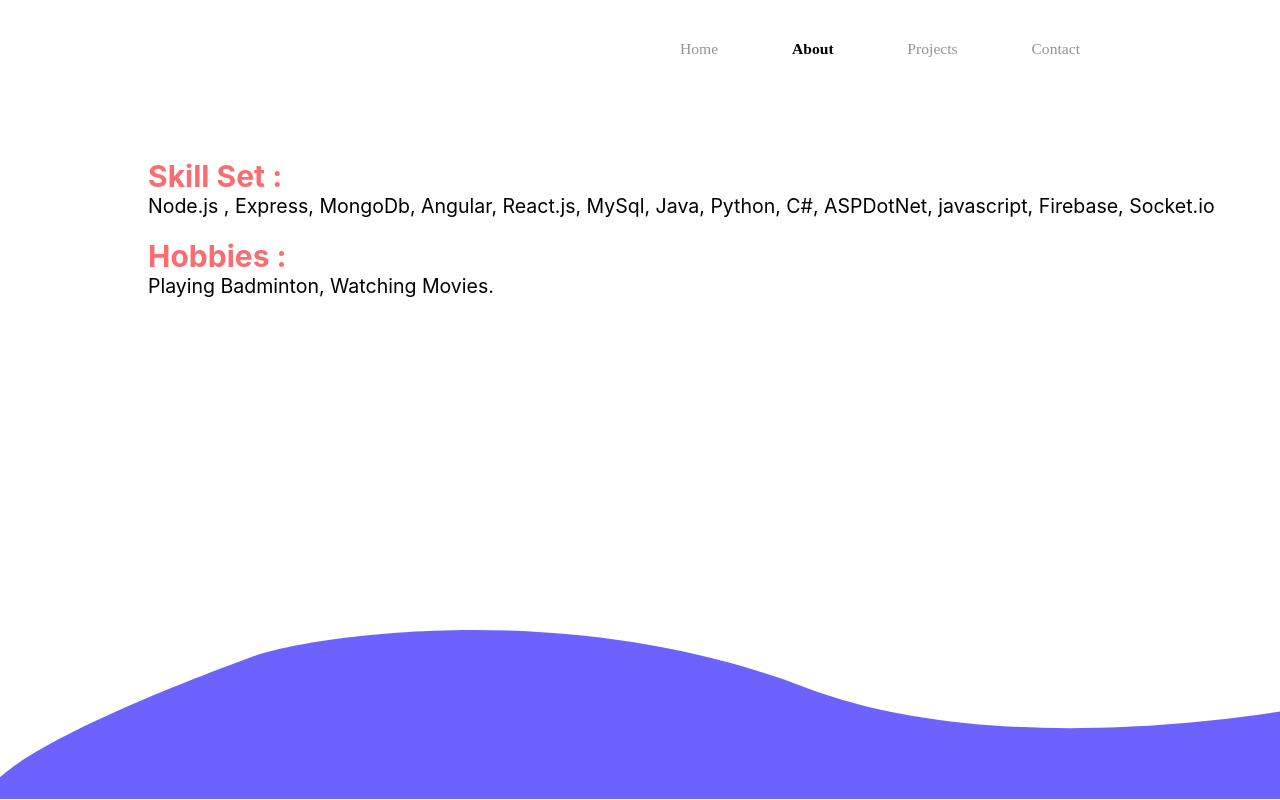
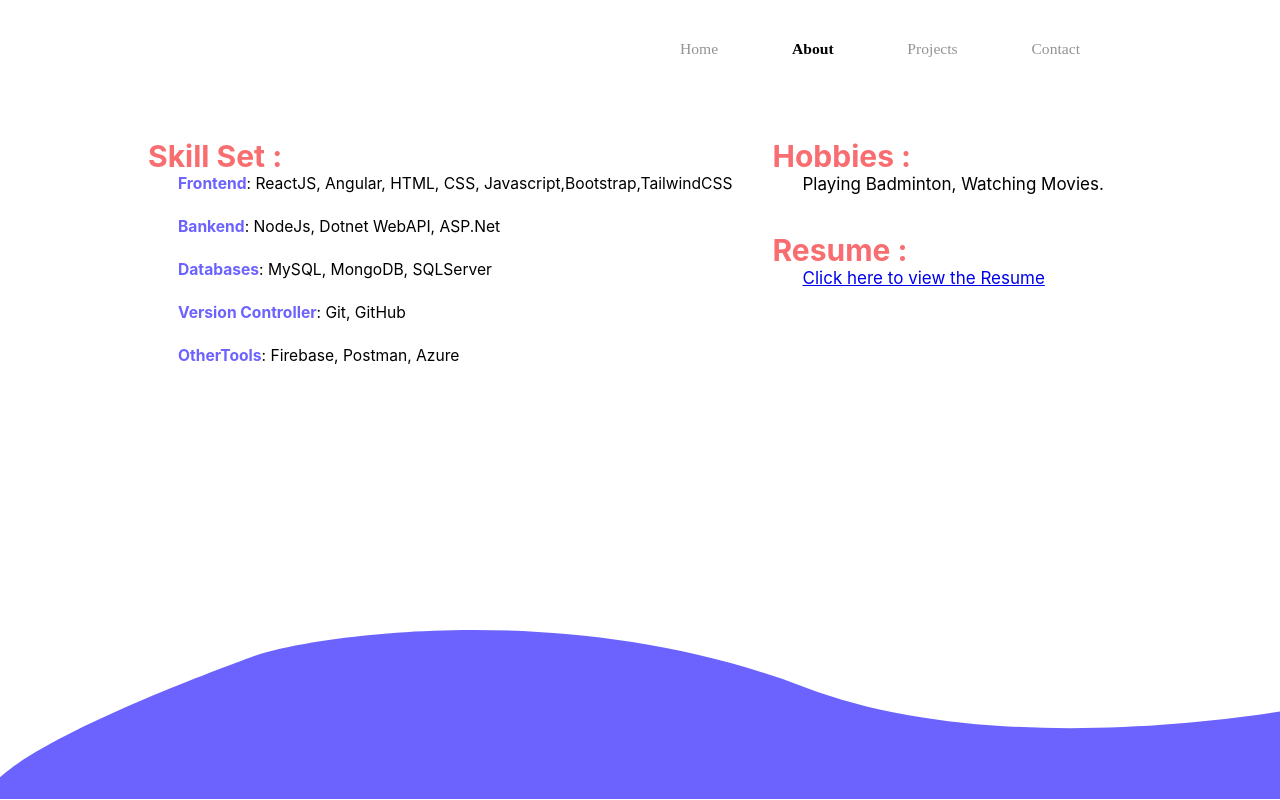
Before and after one commit to yaswanthgeddada/myportfolio, a React (Create React App) app: page /About in a window 1280 px wide. Built offline with nearby package versions, Linux system fonts and the light colour scheme.

Commit message:
addedResumeAndFewChanges

```diff
--- a/src/pages/About/About.css
+++ b/src/pages/About/About.css
@@ -1,7 +1,8 @@
 .main {
-  margin-top: 10rem;
+  margin-top: 6rem;
   margin-left: 10%;
   font-size: 5rem;
+  display: flex;
 }
 
 .main h1 {
@@ -17,10 +18,32 @@
   position: absolute;
 }
 
+.skills {
+  margin-left: 3rem;
+
+  font-size: 2.5rem;
+  display: flex;
+}
+
+.skillHeading {
+  color: rgba(108, 99, 255, 1);
+}
+
+.hobbies {
+  margin-left: 3rem;
+  font-size: 1.7rem;
+}
+
+.resume {
+  font-size: 1.7rem;
+}
+
 @media screen and (max-width: 500px) {
   .main {
     margin-top: 10rem;
     margin-left: 10%;
     font-size: 4rem;
+    display: flex;
+    flex-direction: column;
   }
 }
--- a/src/pages/About/About.js
+++ b/src/pages/About/About.js
@@ -7,14 +7,52 @@ const About = () => {
       <div className="main">
         <section>
           <h1>Skill Set :</h1>
-          <p>
-            Node.js , Express, MongoDb, Angular, React.js, MySql, Java, Python,
-            C#, ASPDotNet, javascript, Firebase, Socket.io
-          </p>
+
+          <div class="">
+            <span class="skills">
+              <h4 class="skillHeading">Frontend</h4>{" "}
+              <p>
+                : ReactJS, Angular, HTML, CSS, Javascript,Bootstrap,TailwindCSS
+              </p>
+            </span>
+            <br />
+            <span class="skills">
+              <h4 class="skillHeading">Bankend</h4>{" "}
+              <p>: NodeJs, Dotnet WebAPI, ASP.Net</p>
+            </span>
+            <br />
+
+            <span class="skills">
+              <h4 class="skillHeading">Databases</h4>{" "}
+              <p>: MySQL, MongoDB, SQLServer</p>
+            </span>
+            <br />
+
+            <span class="skills">
+              <h4 class="skillHeading">Version Controller</h4>{" "}
+              <p>: Git, GitHub</p>
+            </span>
+            <br />
+            <span class="skills">
+              <h4 class="skillHeading">OtherTools</h4>{" "}
+              <p>: Firebase, Postman, Azure</p>
+            </span>
+          </div>
         </section>
         <section>
           <h1>Hobbies :</h1>
-          <p>Playing Badminton, Watching Movies.</p>
+          <p class="hobbies">Playing Badminton, Watching Movies.</p>
+          <br />
+          <h1>Resume :</h1>
+          <p class="hobbies">
+            <a
+              href="/assets/images/Yaswanth_Geddada.pdf"
+              target="_blank"
+              class="resume"
+            >
+              Click here to view the Resume
+            </a>
+          </p>
         </section>
       </div>
       <div className="splash">
--- a/src/pages/Home/Home.css
+++ b/src/pages/Home/Home.css
@@ -37,6 +37,18 @@
 }
 .geddada {
   color: rgba(108, 99, 255, 1);
+}
+
+.countNumber {
+  color: rgba(248, 109, 112, 1);
+  font-size: 6rem;
+}
+
+.order {
+  display: flex;
+  justify-content: center;
+  align-items: center;
+  text-shadow: 3px 3px 5px rgb(190, 190, 190);
 }
 
 .count {
--- a/src/pages/Home/Home.js
+++ b/src/pages/Home/Home.js
@@ -38,7 +38,11 @@ const Home = () => {
           <span id="views">
             {/* <h3 className="count">100</h3>&nbsp;
             <p className="text"> People viewed this profile</p> */}
-            <p className="geddada">This Profile is viewed by {count} </p>
+            <p className="geddada order">
+              {" "}
+              <span class="countNumber"> {count}&nbsp;</span> people viewed this
+              profile{" "}
+            </p>
           </span>
         </div>
 
```
